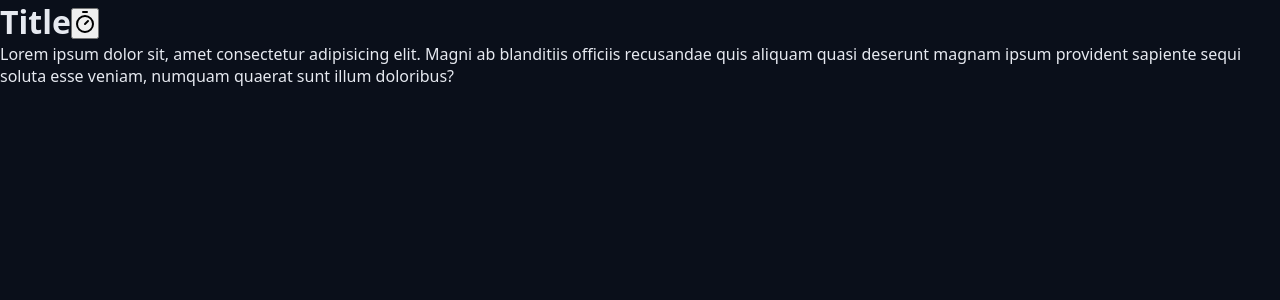
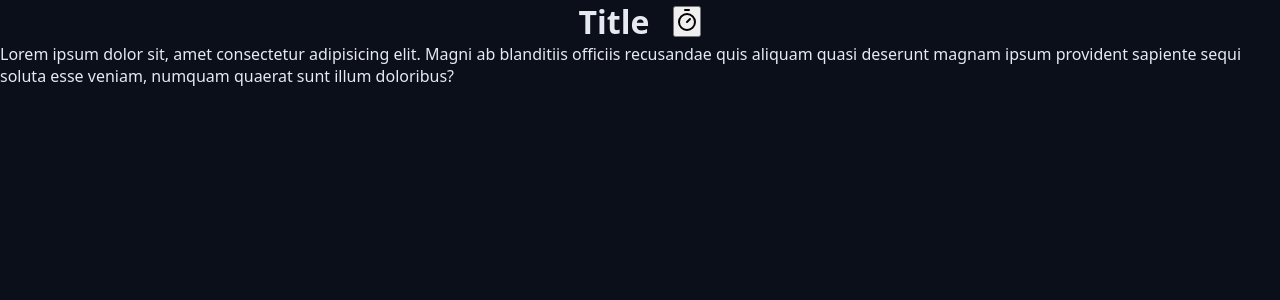
Before and after one commit to LuisAraujo-Dev/kairos-pomodoro, a React (Vite) app: page / in a window 1280 px wide. Shown: the top 300 px of the page. Built offline with nearby package versions, Linux system fonts and the light colour scheme.

Commit message:
style: Heading: display flex. aling-itens center, justfy-content center and gap 2.4rem

```diff
--- a/src/components/Heading.module.css
+++ b/src/components/Heading.module.css
@@ -0,0 +1,6 @@
+.heading {
+    display: flex;
+    align-items: center;
+    justify-content: center;
+    gap: 2.4rem;
+}
```
